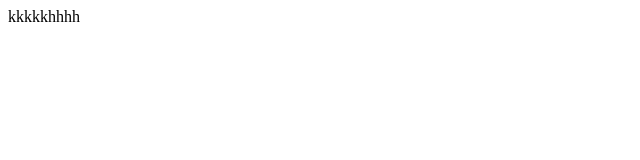
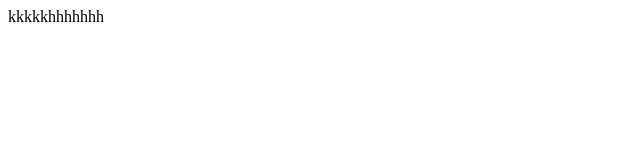
Before and after one commit to hirototakao/commercial_disclosure, a plain HTML site: page return_exchange_refunds_policies.html in a window 1280 px wide. Shown: the full height of the page, 0-640 px from the left. Drawn offline with Linux system fonts and the light colour scheme.

Commit message:
fgfgfgfhgj

```diff
--- a/return_exchange_refunds_policies.html
+++ b/return_exchange_refunds_policies.html
@@ -6,6 +6,6 @@
     <title>返品、返金、交換ポリシー (Return, Refund, and Exchange Policies)</title>
 </head>
 <body>
-    kkkkkhhhh
+    kkkkkhhhhhhh
 </body>
 </html>
```
